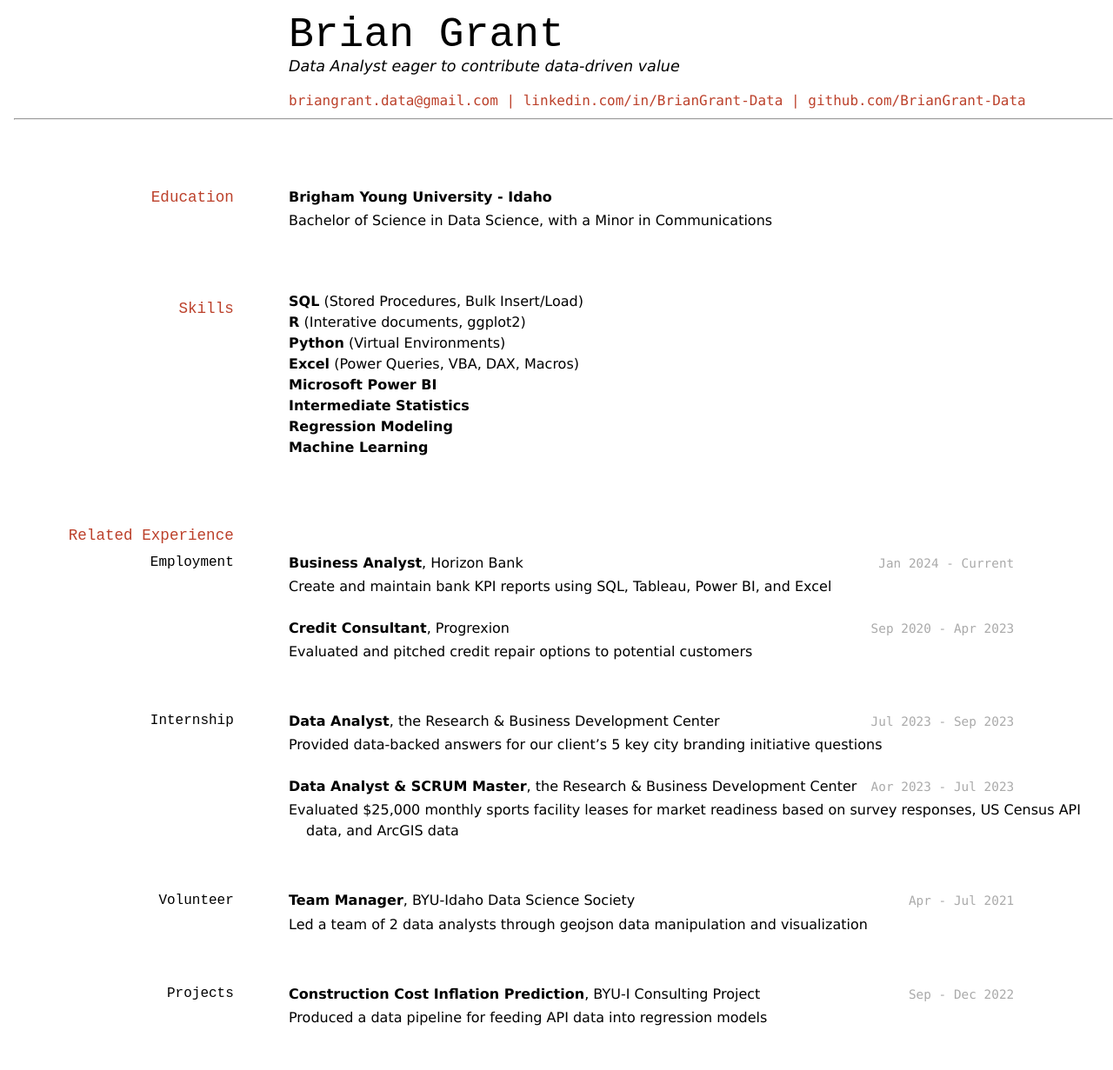
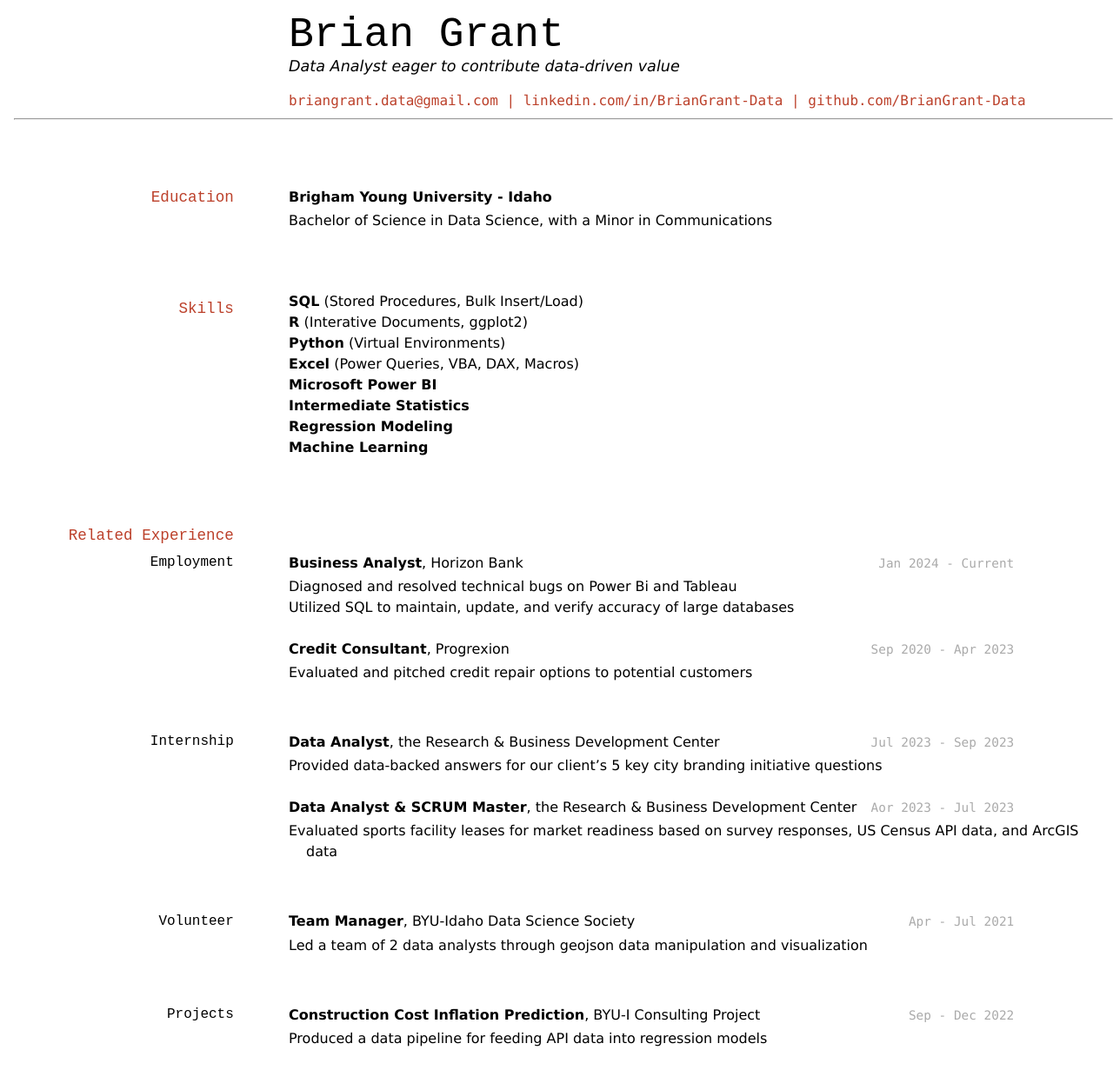
Before and after one commit to BrianGrant-Data/Resume, a Jekyll site: the page built from docs/index.md, in a window 1280 px wide. Shown: the whole page at 87% size. Built offline with Jekyll 4.4.1, drawn with Linux system fonts in a browser that asks for light colours; before the commit the page ends 1207 px from its top, so only the background shows below that.

Commit message:
Update index.md

```diff
--- a/docs/index.md
+++ b/docs/index.md
@@ -22,7 +22,7 @@ __Brigham Young University - Idaho__
 
 ## Skills
 - __SQL__ (Stored Procedures, Bulk Insert/Load)
-- __R__ (Interative documents, ggplot2)
+- __R__ (Interative Documents, ggplot2)
 - __Python__ (Virtual Environments)
 - __Excel__ (Power Queries, VBA, DAX, Macros)
 - __Microsoft Power BI__
@@ -35,7 +35,8 @@ __Brigham Young University - Idaho__
 ### Employment
 `Jan 2024 - Current`
 __Business Analyst__, Horizon Bank
-- Create and maintain bank KPI reports using SQL, Tableau, Power BI, and Excel
+- Diagnosed and resolved technical bugs on Power Bi and Tableau
+- Utilized SQL to maintain, update, and verify accuracy of large databases
 
 `Sep 2020 - Apr 2023`
 __Credit Consultant__, Progrexion
@@ -48,7 +49,7 @@ __Data Analyst__, the Research & Business Development Center
 
 `Aor 2023 - Jul 2023`
 __Data Analyst & SCRUM Master__, the Research & Business Development Center
-- Evaluated $25,000 monthly sports facility leases for market readiness based on survey responses, US Census API data, and ArcGIS data
+- Evaluated sports facility leases for market readiness based on survey responses, US Census API data, and ArcGIS data
 
 ### Volunteer
 `Apr - Jul 2021`
```
